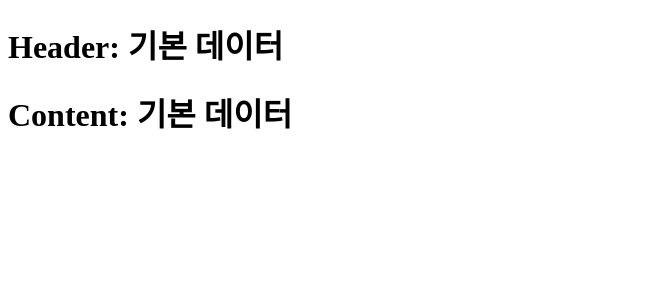
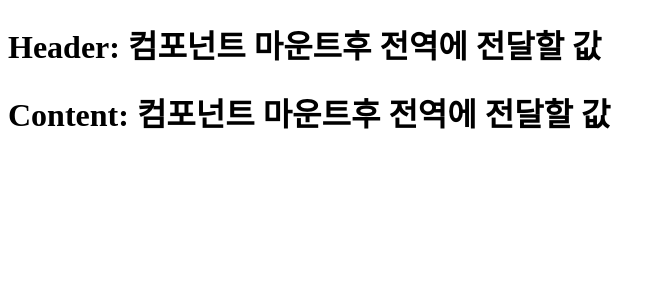
Before and after one commit to minechoo/react19_advance_basic, a React (Vite) app: page / in a window 1280 px wide. Shown: the top 300 px of the page, without its empty margins (0-666 px from the left). Built offline with nearby package versions, Linux system fonts and the light colour scheme.

Commit message:
feat: Provider를 통해 컴포넌트 마운트후 전역 컨텍스트 값 변경 처리

```diff
--- a/src/App.jsx
+++ b/src/App.jsx
@@ -1,11 +1,18 @@
 import Content from "./Content";
 import Header from "./Header";
+import GlobalContext from "./GlobalData";
 
 export default function App() {
+  //전역으로 공유할 새로운 데이터
+  const newGlobalData = "컴포넌트 마운트후 전역에 전달할 값";
+
   return (
     <>
-      <Header />
-      <Content />
+      {/* 자체 Provider컴포넌트로 새로운 데이터로 전역 데이터 변경처리 */}
+      <GlobalContext.Provider value={newGlobalData}>
+        <Header />
+        <Content />
+      </GlobalContext.Provider>
     </>
   );
 }
```
